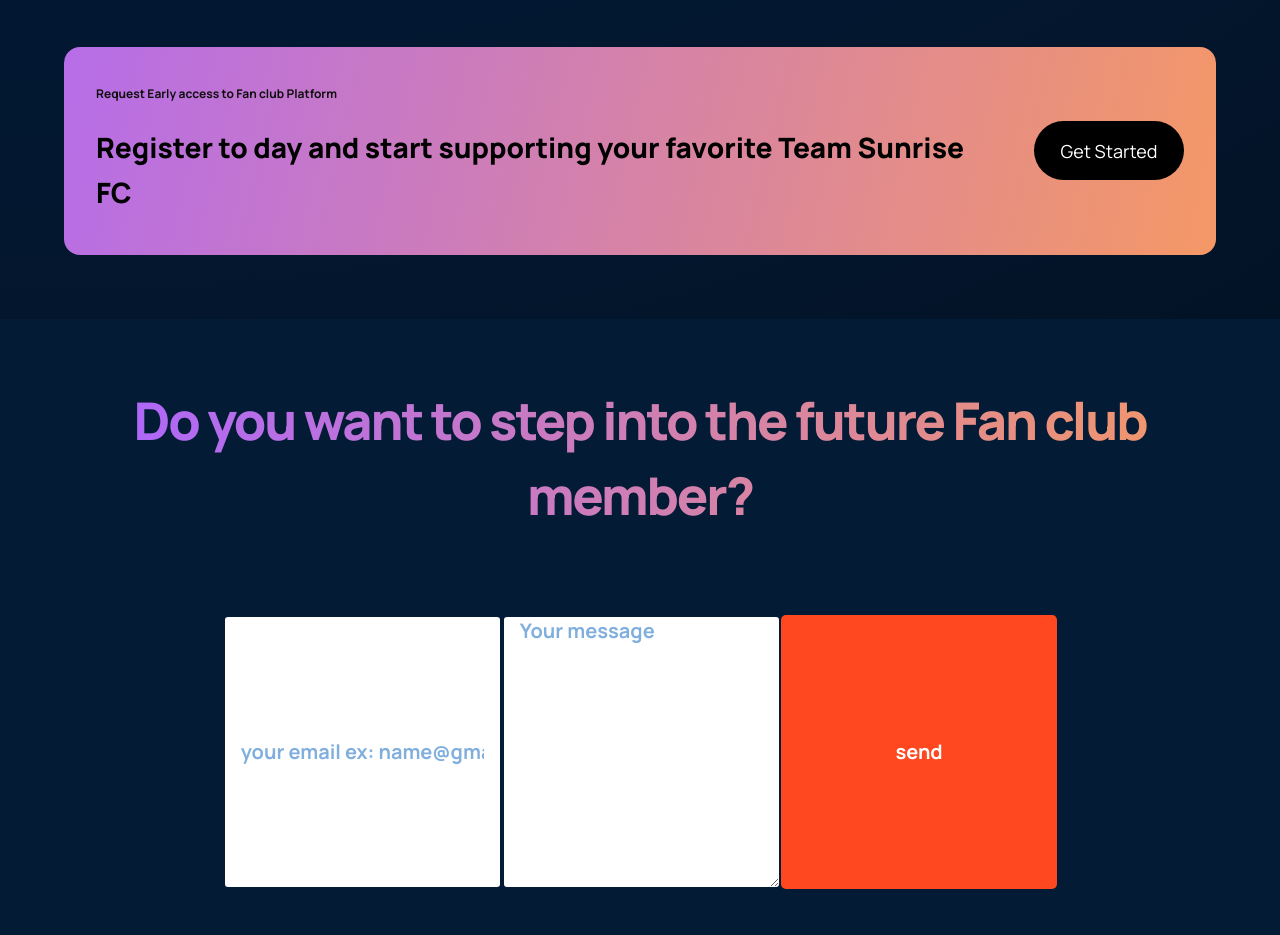
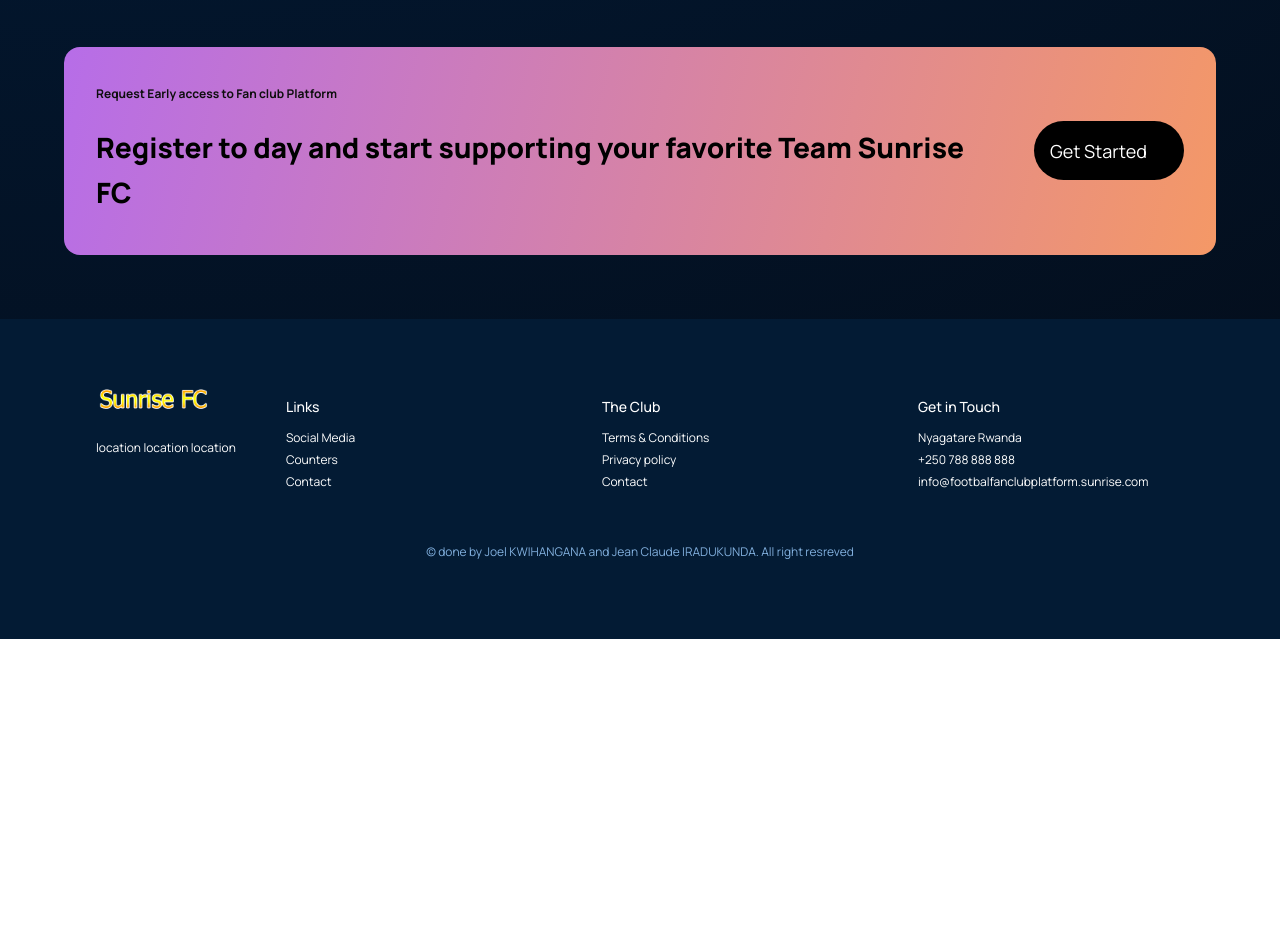
Before and after one commit to nexolla-group/fan-frontend, a React (Create React App) app: page / in a window 1280 px wide. Shown: the part 2740-3675 px from the top of the page. After the commit the page ends 3379 px from the top, so only its background shows below. Built offline with nearby package versions, Linux system fonts and the light colour scheme; no server answers.

Commit message:
fix footer and call to action

```diff
--- a/src/Home/Components/callToAction/CallToAction.jsx
+++ b/src/Home/Components/callToAction/CallToAction.jsx
@@ -1,5 +1,6 @@
 import React from "react";
 import "./callToAction.css";
+import { Link, NavLink } from "react-router-dom";
 
 const CallToAction = () => {
   return (
@@ -11,7 +12,9 @@ const CallToAction = () => {
         </h3>
       </div>
       <div className="platform__callToAction-button">
-        <button type="button">Get Started</button>
+        <a href="/login" className="button" type="button">
+          Get Started
+        </a>
       </div>
     </div>
   );
--- a/src/Home/Components/callToAction/callToAction.css
+++ b/src/Home/Components/callToAction/callToAction.css
@@ -25,19 +25,19 @@
     color: #000000;
 }
 .platform__callToAction-button{
-    display: flex;
-    justify-content: center;
-    align-items: center;
-    margin-left: 2rem;
+    display: flex !important;
+    justify-content: center !important;
+    align-items: center !important;
+    margin-left: 2rem !important;
 }
-.platform__callToAction-button button{
+.platform__callToAction-button .button{
     background:#000000;
     border-radius: 40px;
-    color: #fff;
-    padding: 0.3rem 1rem;
+    color: #fff !important;
+    padding: 0.3rem 1rem !important;
     cursor: pointer;
     border: none;
-    outline: none;
+    outline: none !important;
     font-family: var(--font-family);
     font-size: 18px;
     line-height: 50px;
--- a/src/Home/containers/footer/Footer.jsx
+++ b/src/Home/containers/footer/Footer.jsx
@@ -5,13 +5,13 @@ import platformLogo from "../../../assets/SunriseLogo.png";
 const Footer = () => {
   return (
     <div className="platform__footer section__padding">
-      <div className="platform__footer-heading">
+      {/* <div className="platform__footer-heading">
         <h1 className="gradient__text">
           Do you want to step into the future Fan club member?
         </h1>
-      </div>
-      <div className="platform__footer-contactus-form" id="contact-us">
-        <form action="">
+      </div> */}
+      {/* <div className="platform__footer-contactus-form" id="contact-us">
+        <div>
           <input
             type="email"
             placeholder="your email ex: name@gmail.com"
@@ -32,8 +32,8 @@ const Footer = () => {
             value="send"
             className="platform__footer-contactus-form_submit"
           />
-        </form>
-      </div>
+        </div>
+      </div> */}
       <div className="platform__footer-links">
         <div className="platform__footer-links_logo">
           <img src={platformLogo} alt="logo" />
--- a/src/Home/containers/footer/footer.css
+++ b/src/Home/containers/footer/footer.css
@@ -80,7 +80,7 @@
 
 .platform__footer-contactus-form{
     display: flex;
-    flex-direction: column;
+    flex-direction: column !important;
     width: 80%;
     padding:1rem 0.5rem;
     margin-bottom: 1rem;
@@ -88,7 +88,7 @@
 }
 .platform__footer-contactus-form_input{
     width: 100%;
-    min-height: 50px;
+    min-height: 50px !important;
     font-family: var(--font-family);
     font-weight: bold;
     font-size: 20px;
--- a/src/Home/containers/header/header.css
+++ b/src/Home/containers/header/header.css
@@ -67,8 +67,8 @@
     padding: 0;
 }
 .fanclub__header-image img{
-    width: 100%;
-    height: 100%;
+    width: 90%;
+    height: 80%;
     margin: 0;
 }
 
```
